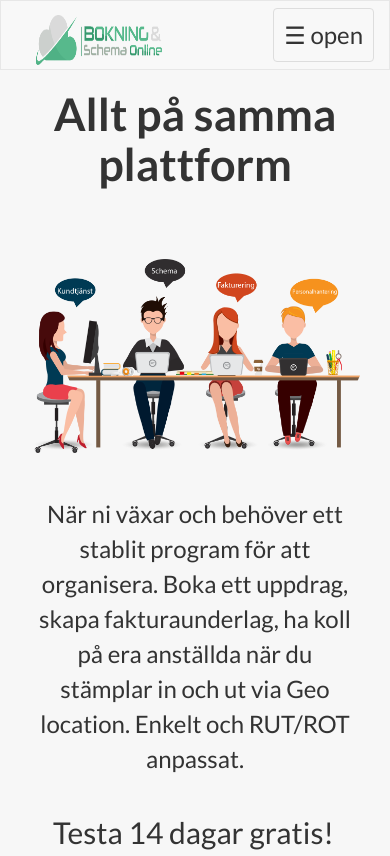
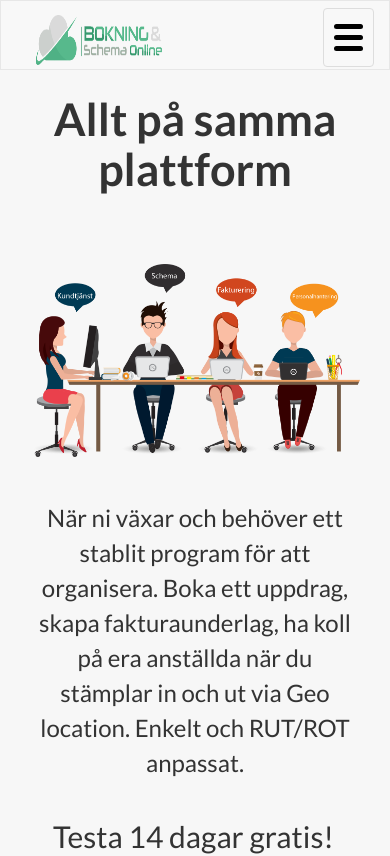
Before and after one commit to obed123456/BOS, a plain HTML site: page index.html in a window 390 px wide. Shown: the top 856 px of the page. Drawn offline with nearby package versions, Linux system fonts and the light colour scheme.

Commit message:
add hamburger menu for smaller screens

```diff
--- a/css/style.css
+++ b/css/style.css
@@ -1,6 +1,14 @@
 body{
      font-family: 'Lato', sans-serif;
 }
+.hamburger {
+        width: 2.9rem;
+        height: 0.5rem;
+        background-color: black;
+        margin: 6px 0;
+        border-radius: 5px;
+    }
+
  #head-container{
      padding-right: 0px;
      padding-left: 0px;
--- a/index.html
+++ b/index.html
@@ -7,13 +7,13 @@
       <script src="https://ajax.googleapis.com/ajax/libs/jquery/3.2.1/jquery.min.js"></script>
       <script src="https://maxcdn.bootstrapcdn.com/bootstrap/3.3.7/js/bootstrap.min.js"></script>
       <link rel="stylesheet" href="https://cdnjs.cloudflare.com/ajax/libs/font-awesome/4.7.0/css/font-awesome.min.css">
-      <!---------------font-awesome website link-liberary--------->
+      <!---------------font-awesome website link-liberary------- -->
       <link rel="stylesheet" type="text/css" href="css/style.css">
        <script src="js/js1.js"></script>
       <link href='http://fonts.googleapis.com/css?family=Lato:400,700' rel='stylesheet' type='text/css'>
    </head>
    <body>
-      <!-------------------------------starts-heder--------------------------->
+      <!-------------------------------starts-heder------------------------- -->
       <div id="myNav" class="overlay">
          <a href="javascript:void(0)" class="closebtn" id="clsbtn" onclick="closeNav()">&times;</a>
          <div class="overlay-content">
@@ -29,7 +29,11 @@
             <div class="container-fluid">
                <div class="navbar-header">
                   <span  class="navbar-toggle" data-toggle="collapse" data-target="#myNavbar">
-                  <span class="pull" style="font-size:24px;cursor:pointer" onclick="openNav()">&#9776; open</span>
+                  <span class="pull" style="cursor:pointer" onclick="openNav()">
+                    <div class="hamburger"></div>
+                    <div class="hamburger"></div>
+                    <div class="hamburger"></div>
+                  </span>
                   </span>
                   <a class="navbar-brand" href="#"><img src="images/Bokning%20&%20Schema%20Online.png" class="logo img-responsive" /></a>
                </div>
```
